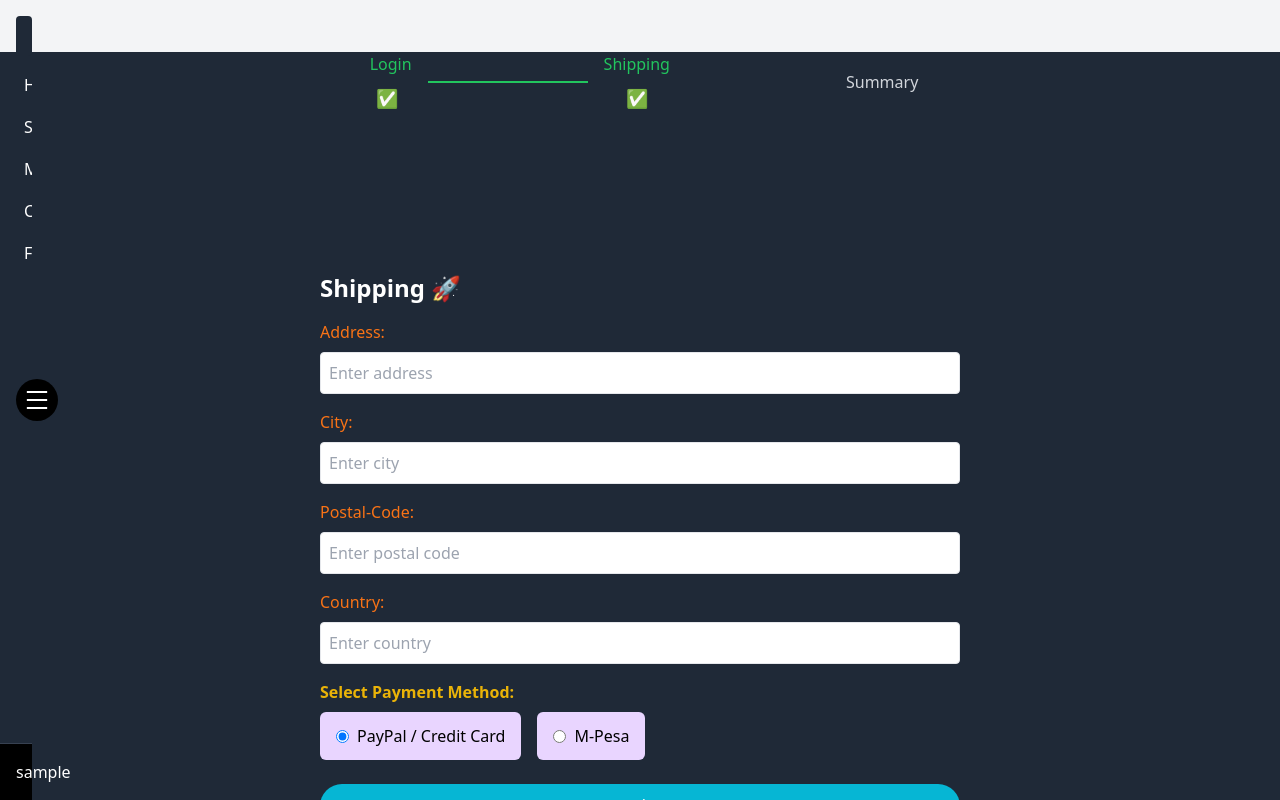
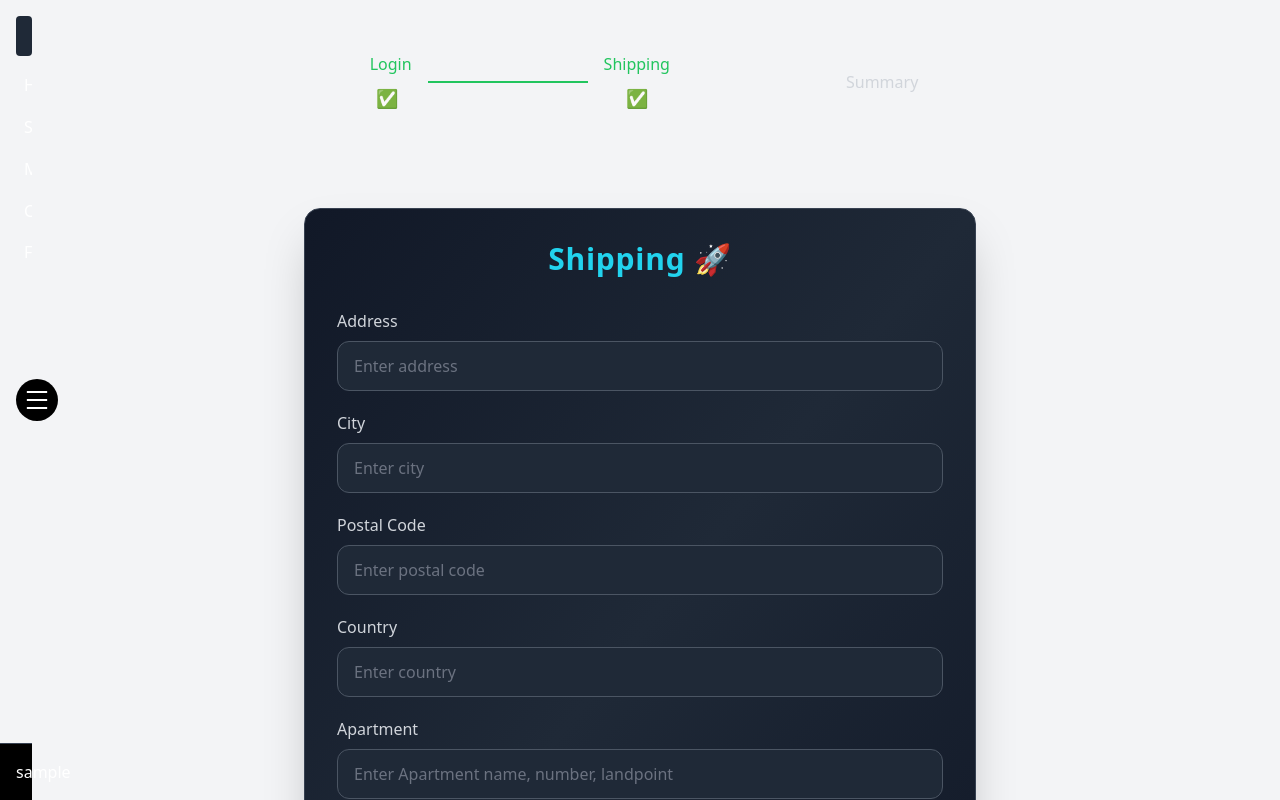
Before and after one commit to TMcloudTconnecteD/Officiial-shoplink, a React (Vite) app in the folder frontend/: page /shipping in a window 1280 px wide. Shown: the top 800 px of the page. Built offline with nearby package versions, Linux system fonts and the light colour scheme; no server answers; sample sign-in values are in the browser's storage.

Commit message:
Must be love!!

```diff
--- a/frontend/src/pages/Orders/Shipping.jsx
+++ b/frontend/src/pages/Orders/Shipping.jsx
@@ -18,19 +18,16 @@ const Shipping = () => {
     shippingAddress.postalCode || ""
   );
   const [country, setCountry] = useState(shippingAddress.country || "");
-  // M-Pesa phone is collected at payment step; no longer store it here
+  const [apartment, setApartment] = useState(shippingAddress.apartment || "");
+
 
   const dispatch = useDispatch();
   const navigate = useNavigate();
 
   const submitHandler = (e) => {
     e.preventDefault();
-
     dispatch(saveShippingAddress({ address, city, postalCode, country }));
     dispatch(savePaymentMethod(paymentMethod));
-
-  // Phone number collection moved to payment UI (order page)
-
     navigate("/placeorder");
   };
 
@@ -41,18 +38,27 @@ const Shipping = () => {
   }, [navigate, shippingAddress]);
 
   return (
-    <div className="container mx-auto bg-gray-800 mt-10">
+    <div className="container mx-auto mt-10 px-6">
       <ProgressSteps step1 step2 />
-      <div className="mt-[10rem] flex justify-around items-center flex-wrap">
-        <form onSubmit={submitHandler} className="w-[40rem]">
-          <h1 className="text-2xl  text-white font-semibold mb-4">Shipping 🚀</h1>
+
+      <div className="mt-24 flex justify-center items-center">
+        <form
+          onSubmit={submitHandler}
+          className="w-full max-w-2xl bg-gradient-to-br from-gray-900 via-gray-800 to-gray-900 rounded-2xl shadow-2xl p-8 backdrop-blur-md border border-gray-700"
+        >
+          <h1 className="text-3xl font-bold text-center text-cyan-400 mb-8 tracking-wide">
+            Shipping 🚀
+          </h1>
 
           {/* Address Fields */}
-          <div className="mb-4">
-            <label className="block text-orange-500 mb-2">Address:</label>
+          <div className="space-y-5">
+            <div>
+              <label className="block text-gray-300 mb-2 font-medium">
+                Address
+              </label>
               <input
                 type="text"
-              className="w-full p-2 bg-white-100 border rounded"
+                className="w-full px-4 py-3 rounded-xl bg-gray-800 text-white border border-gray-600 focus:ring-2 focus:ring-cyan-400 focus:outline-none placeholder-gray-500"
                 placeholder="Enter address"
                 value={address}
                 required
@@ -60,11 +66,13 @@ const Shipping = () => {
               />
             </div>
 
-          <div className="mb-4">
-            <label className="block text-orange-500 mb-2">City:</label>
+            <div>
+              <label className="block text-gray-300 mb-2 font-medium">
+                City
+              </label>
               <input
                 type="text"
-              className="w-full p-2 border bg-white rounded"
+                className="w-full px-4 py-3 rounded-xl bg-gray-800 text-white border border-gray-600 focus:ring-2 focus:ring-cyan-400 focus:outline-none placeholder-gray-500"
                 placeholder="Enter city"
                 value={city}
                 required
@@ -72,11 +80,13 @@ const Shipping = () => {
               />
             </div>
 
-          <div className="mb-4">
-            <label className="block text-orange-500 mb-2">Postal-Code:</label>
+            <div>
+              <label className="block text-gray-300 mb-2 font-medium">
+                Postal Code
+              </label>
               <input
-              type="text"
-              className="w-full p-2 border bg-white-100 rounded"
+                type="number"
+                className="w-full px-4 py-3 rounded-xl bg-gray-800 text-white border border-gray-600 focus:ring-2 focus:ring-cyan-400 focus:outline-none placeholder-gray-500"
                 placeholder="Enter postal code"
                 value={postalCode}
                 required
@@ -84,11 +94,13 @@ const Shipping = () => {
               />
             </div>
 
-          <div className="mb-4">
-            <label className="block text-orange-500 mb-2">Country:</label>
+            <div>
+              <label className="block text-gray-300 mb-2 font-medium">
+                Country
+              </label>
               <input
                 type="text"
-              className="w-full p-2 bg-white-100 border rounded"
+                className="w-full px-4 py-3 rounded-xl bg-gray-800 text-white border border-gray-600 focus:ring-2 focus:ring-cyan-400 focus:outline-none placeholder-gray-500"
                 placeholder="Enter country"
                 value={country}
                 required
@@ -96,47 +108,62 @@ const Shipping = () => {
               />
             </div>
 
+              <div>
+              <label className="block text-gray-300 mb-2 font-medium">
+                Apartment
+              </label>
+              <input
+                type="text"
+                className="w-full px-4 py-3 rounded-xl bg-gray-800 text-white border border-gray-600 focus:ring-2 focus:ring-cyan-400 focus:outline-none placeholder-gray-500"
+                placeholder="Enter Apartment name, number, landpoint"
+                value={apartment}
+                required={false}
+                onChange={(e) => setApartment(e.target.value)}
+              />
+            </div>
+
+          </div>
+
           {/* Payment Methods */}
-          <div className="mb-6">
-            <label className="block text-yellow-500 font-semibold mb-2">
-              Select Payment Method:
+          <div className="mt-8">
+            <label className="block text-gray-200 font-semibold mb-4 text-lg">
+              Select Payment Method
             </label>
-
-            <div className="flex gap-4">
-              <label className="flex items-center gap-2 bg-purple-200 px-4 py-3 rounded-md cursor-pointer hover:bg-purple-300 transition">
+            <div className="flex flex-col sm:flex-row gap-4">
+              <label className="flex items-center gap-3 bg-gray-800 border border-gray-600 px-5 py-4 rounded-xl cursor-pointer hover:border-cyan-400 transition">
                 <input
                   type="radio"
-                  className="form-radio text-pink-500"
+                  className="accent-cyan-400"
                   name="paymentMethod"
                   value="PayPal"
                   checked={paymentMethod === "PayPal"}
                   onChange={(e) => setPaymentMethod(e.target.value)}
                 />
-                <span className="font-medium">PayPal / Credit Card</span>
+                <span className="text-gray-200 font-medium">
+                  PayPal / Credit Card
+                </span>
               </label>
 
-              <label className="flex items-center gap-2 bg-purple-200 px-4 py-3 rounded-md cursor-pointer hover:bg-purple-300 transition">
+              <label className="flex items-center gap-3 bg-gray-800 border border-gray-600 px-5 py-4 rounded-xl cursor-pointer hover:border-cyan-400 transition">
                 <input
                   type="radio"
-                  className="form-radio text-green-600"
+                  className="accent-green-500"
                   name="paymentMethod"
                   value="Mpesa"
                   checked={paymentMethod === "Mpesa"}
                   onChange={(e) => setPaymentMethod(e.target.value)}
                 />
-                <span className="font-medium">M-Pesa</span>
+                <span className="text-gray-200 font-medium">M-Pesa</span>
               </label>
             </div>
           </div>
 
-          {/* M-Pesa phone is collected at payment step (Order page) */}
-
           {/* Submit Button */}
           <button
-            className="bg-cyan-500 text-white py-2 px-4 rounded-full text-lg w-full hover:bg-pink-600 transition"
+            className="mt-10 bg-gradient-to-r from-cyan-500 to-blue-600 text-white py-3 px-6 rounded-xl text-lg w-full font-semibold tracking-wide shadow-lg hover:scale-105 hover:shadow-cyan-500/40 transition-all"
             type="submit"
           >
-            Continue
+            Continue ➝
           </button>
         </form>
       </div>
--- a/frontend/src/pages/products/FavoritesCount.jsx
+++ b/frontend/src/pages/products/FavoritesCount.jsx
@@ -7,7 +7,7 @@ const FavoritesCount = () => {
   if (favoriteCount === 0) return null;
 
   return (
-    <span className="px-1 py-0 text-xs text-white bg-pink-500 rounded-full">
+    <span className="px-1 py-0 text-xs text-white bg-brown-500 rounded-full">
       {favoriteCount}
     </span>
   );
```
Also changed, not shown: frontend/src/pages/Auth/Navigation.jsx (+66 -19 lines), 1 other file (tests, documents, lock files or other folders). Lines whose indentation alone changed are shown as unchanged.
